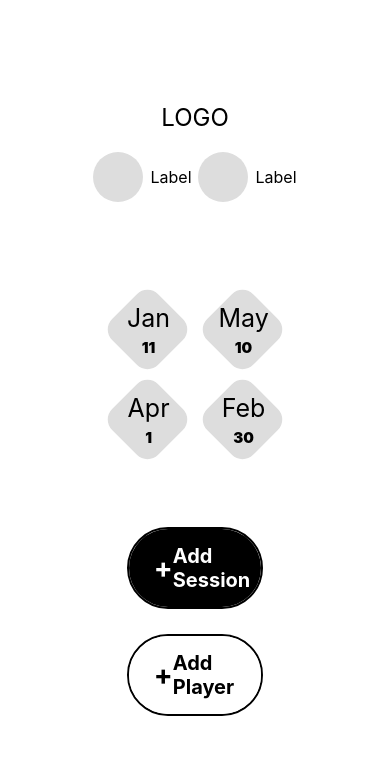
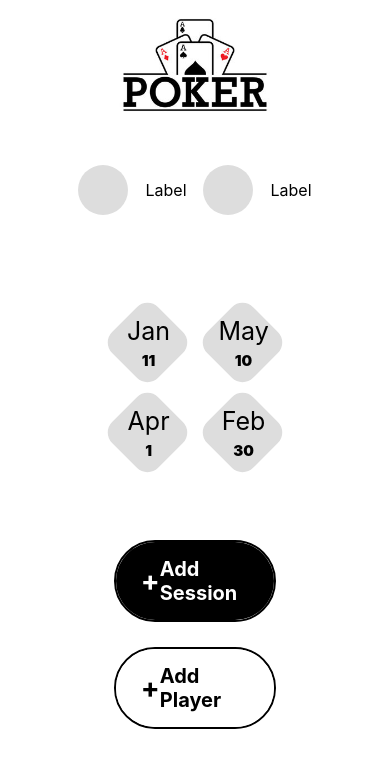
Before and after one commit to OwenWong0627/Poker-Host-Ledger, a React Native app: screen / in a window 390 px wide. Shown: the top 768 px of the page. Built offline with nearby package versions, Linux system fonts and the light colour scheme.

Commit message:
Feat: add placeholder logo

```diff
--- a/src/screens/Homescreen.tsx
+++ b/src/screens/Homescreen.tsx
@@ -1,5 +1,5 @@
 import React, { useState } from 'react';
-import { View, Text, StyleSheet } from 'react-native';
+import { View, Text, StyleSheet, Image } from 'react-native';
 import AddButton from '../components/AddButton';
 import DiamondDate from '../components/DiamondDate';
 
@@ -34,7 +34,12 @@ const HomeScreen = () => {
   return (
     <View style={styles.container}>
       {/* Logo Section */}
-      <Text style={styles.logo}>LOGO</Text>
+      <Image
+        style={styles.logo}
+        source={require('../assets/poker-logo.png')} // If the image is local
+        // Or for network images:
+        // source={{ uri: 'https://example.com/path-to-your-logo.png' }}
+      />
 
       {/* Circle Icons Section */}
       <View style={styles.iconRow}>
@@ -80,8 +85,10 @@ const styles = StyleSheet.create({
     justifyContent: 'center',
   },
   logo: {
-    fontSize: 24,
-    marginBottom: 20,
+    width: 250,
+    height: 200,
+    marginTop: -125,
+    resizeMode: 'contain',
   },
   iconRow: {
     flexDirection: 'row',
```
Also changed, not shown: src/assets/poker-logo.png (added).
